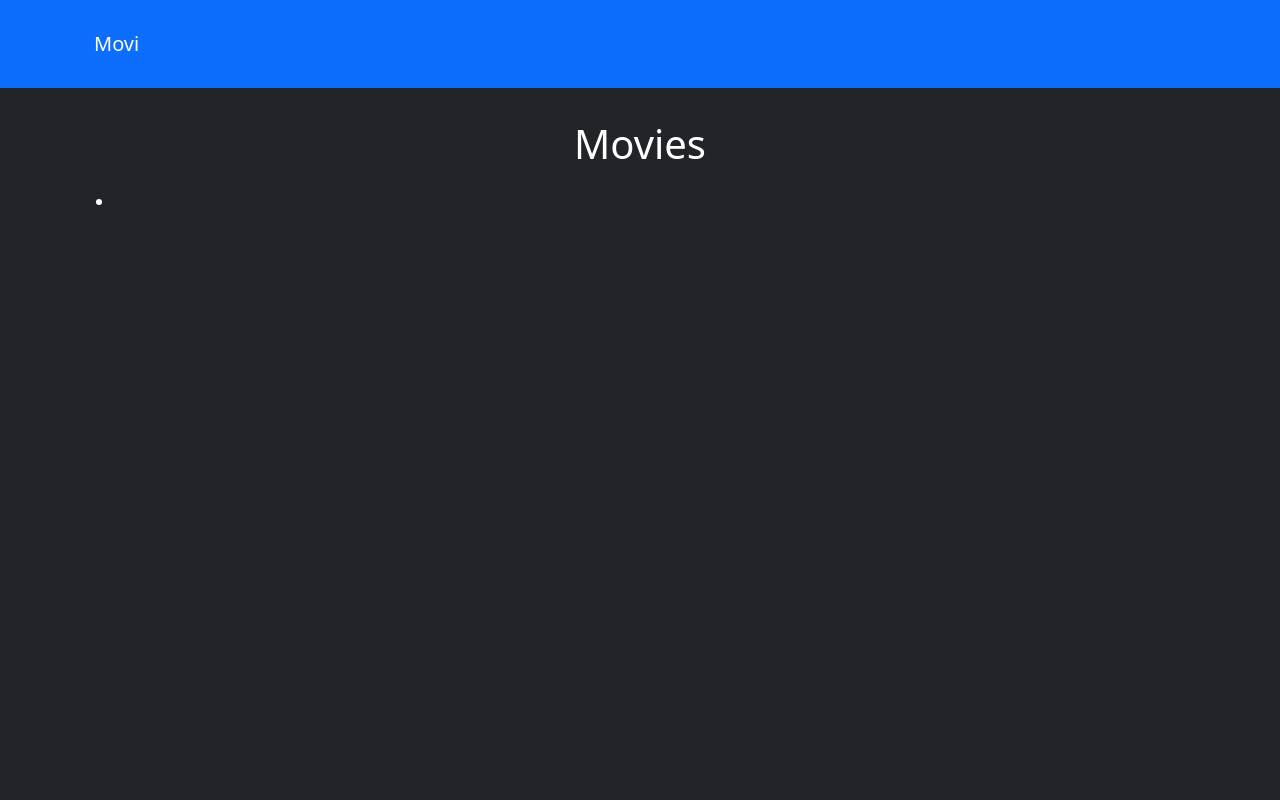
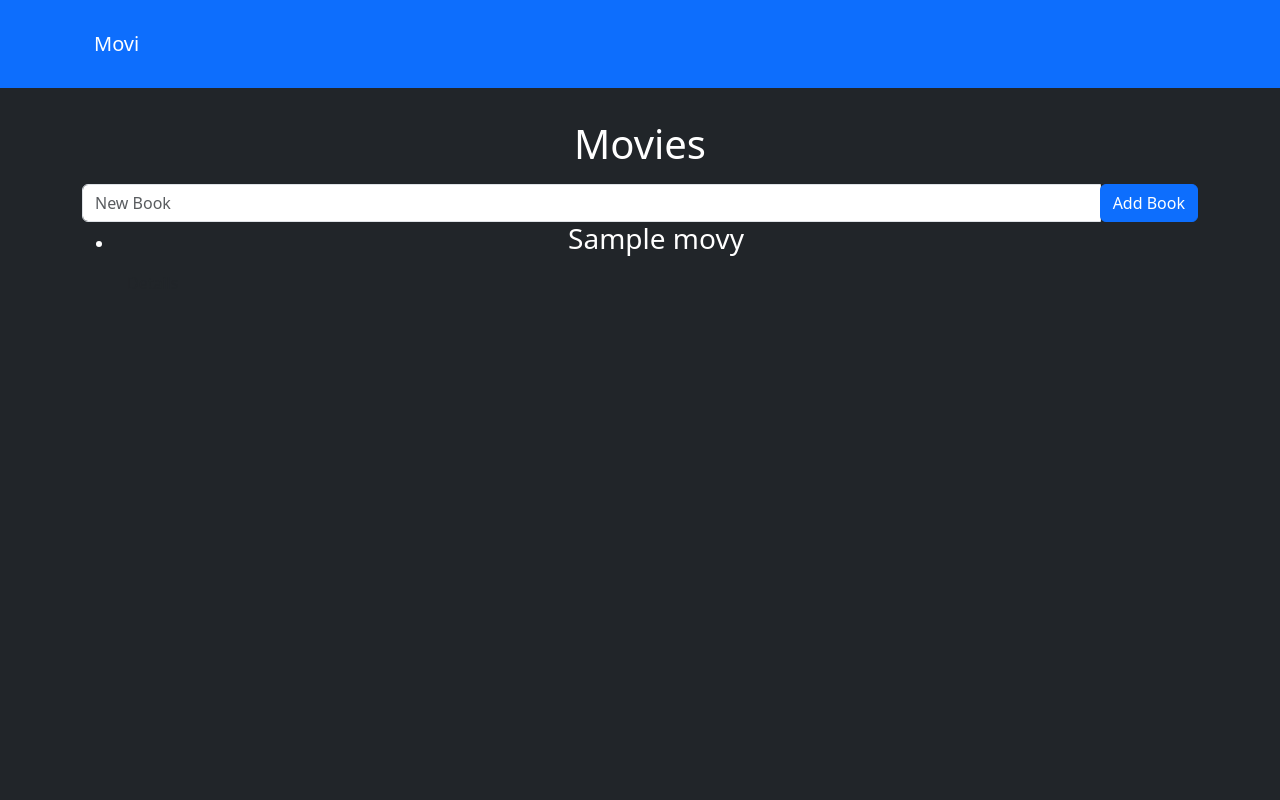
Before and after one commit to DPro23/MoviWebApp, a Flask app: page /users/1/movies in a window 1280 px wide. Run offline with Flask 3, Linux system fonts and the light colour scheme; tables that the repository leaves empty hold one stand-in row (values such as "Sample post").

Commit message:
Implement add movie logic, handle form, fetch API and validate results, handle exceptions

```diff
--- a/app.py
+++ b/app.py
@@ -2,6 +2,7 @@ from dotenv import load_dotenv
 from flask import Flask, render_template, redirect, request, url_for
 from data_manager import DataManager
 from models import db, Movie
+import requests
 import os
 
 # load secrets from .env
@@ -10,8 +11,7 @@ load_dotenv()
 # Formatting the API url
 API_BASE_URL = os.environ.get("API_BASE_URL")
 API_KEY = os.getenv("API_KEY")
-API_USER_KEY = os.getenv("API_USER_KEY")
-API_URL = f"{API_BASE_URL}?i={API_USER_KEY}&apikey={API_KEY}&"
+API_URL = f"{API_BASE_URL}?apikey={API_KEY}&"
 
 # Database path
 MOVIES_DB = 'data/movies.db'
@@ -62,7 +62,7 @@ def create_user():
 def list_movies(user_id):
     """Shows user's movies"""
     movies = data_manager.get_movies(user_id)
-    return render_template('movies.html', movies=movies)
+    return render_template('movies.html', user_id=user_id, movies=movies)
 
 
 @app.route('/users/<int:user_id>/movies', methods=['POST'])
@@ -72,7 +72,101 @@ def add_movie(user_id):
     It generates a Movie object filled with infos
     fetched by OMDb API
     """
-    pass
+    try:
+        input_name = request.form['name'].strip()
+
+        if input_name == '':
+            error = 'Invalid title!'
+            return redirect(url_for('list_movies', user_id=user_id, error=error))
+
+        # fetch from API by input_name as param
+        query_params = {
+            "type": "movie",
+            't': input_name,
+            'plot': 'full'
+        }
+
+        # Fetch movies data from OMDbAPI
+        api_result = requests.get(API_URL, params=query_params).json()
+
+        # Movie not found
+        if api_result['Response'] == 'False' or len(api_result) == 0:
+            error = 'Movie not found!'
+            return redirect(url_for('list_movies', user_id=user_id, error=error))
+
+        # Define initial Movie object attributes
+        new_movie = {
+            "name": input_name,
+            "director": '',
+            "year": 0,  # int
+            "poster_url": '',  # string
+            "user_id": user_id  # int
+        }
+
+        if 'Title' in api_result:
+            book_name = api_result['Title'].strip()
+            if book_name == '':
+                error = 'Invalid title!'
+                return redirect(url_for('list_movies', user_id=user_id, error=error))
+
+            new_movie['name'] = book_name
+
+        # Stops if movie is already in the database
+        if new_movie['name'] in data_manager.get_movies(user_id):
+            error = f'Movie {new_movie["name"]} already exists!'
+            return redirect(url_for('list_movies', user_id=user_id, error=error))
+
+        if 'Year' in api_result:
+            year = api_result['Year'].strip()
+            if year.isdigit():
+                new_movie['year'] = int(year)
+            else:
+                error = 'Sorry, invalid year format from API!'
+                return redirect(url_for('list_movies', user_id=user_id, error=error))
+
+        if 'Director' in api_result:
+            director = api_result['Director'].strip()
+            if director == '':
+                error = "Can't find director for this movie!"
+                return redirect(url_for('list_movies', user_id=user_id, error=error))
+
+            new_movie['director'] = director
+
+        if 'Poster' in api_result:
+            poster_url = api_result['Poster'].strip()
+            if poster_url == '':
+                error = "Can't find poster for this movie!"
+                return redirect(url_for('list_movies', user_id=user_id, error=error))
+
+            new_movie['poster_url'] = poster_url
+
+        success = f'Movie "{new_movie["name"]}" added!'
+
+        # Create the Movie object
+        new_movie = Movie(
+            name=new_movie['name'],
+            director=new_movie['director'],
+            year=new_movie['year'],  # int
+            poster_url=new_movie['poster_url'],  # string
+            user_id=new_movie['user_id']  # int
+        )
+        print(new_movie)
+        # Add movie to the user's movies list
+        data_manager.add_movie(new_movie)
+        return redirect(url_for('list_movies', user_id=user_id, success=success))
+
+    # API error
+    except requests.exceptions.RequestException as _req_error:
+        error = 'There is a problem with the API, try again later!'
+        return redirect(url_for('list_movies', user_id=user_id, error=error))
+
+    except KeyError as key_error:
+        error = f'There is a problem with the key: {key_error}'
+        return redirect(url_for('list_movies', user_id=user_id, error=error))
+
+    except TypeError as type_error:
+        error = 'There is a problem with the type of response.'
+        return redirect(url_for('list_movies', user_id=user_id, error=error))
 
 
 @app.route('/users/<int:user_id>/movies/<int:movie_id>/update', methods=['POST'])
--- a/models/main.py
+++ b/models/main.py
@@ -10,7 +10,7 @@ class User(db.Model):
     name = db.Column(db.String(100), nullable=False)
 
     def __repr__(self):
-        return f"User: (id:{self.id}, name:{self.name})"
+        return f"User: (id: {self.id}, name: {self.name})"
 
 
 class Movie(db.Model):
@@ -26,4 +26,5 @@ class Movie(db.Model):
     user = db.relationship(User, backref='movies', foreign_keys=[user_id])
 
     def __repr__(self):
-        return f"Movie: (id:{self.id}, title:{self.name}, user:{self.user.name})"
+        return (f"Movie: (id: {self.id}, title: {self.name},"
+                f" year: {self.year}, director: {self.director})")
--- a/templates/base.html
+++ b/templates/base.html
@@ -16,10 +16,10 @@
         </nav>
     </div>
     {% if request.args.get('error') %}
-    <p class="text-bg-danger text-center p-3">{{ request.args.get('error') }}</p>
+    <div class="alert alert-danger alert-dismissible fade show text-center p-3">{{ request.args.get('error') }}</div>
     {% endif %}
     {% if request.args.get('success') %}
-    <p class="text-bg-success text-center p-3">{{ request.args.get('success') }}</p>
+    <div class="alert alert-success alert-dismissible fade show text-center p-3">{{ request.args.get('success') }}</div>
     {% endif %}
     {% block content %}{% endblock %}
     <script src="https://cdn.jsdelivr.net/npm/bootstrap@5.3.8/dist/js/bootstrap.bundle.min.js" integrity="sha384-FKyoEForCGlyvwx9Hj09JcYn3nv7wiPVlz7YYwJrWVcXK/BmnVDxM+D2scQbITxI" crossorigin="anonymous"></script>
--- a/templates/movies.html
+++ b/templates/movies.html
@@ -7,9 +7,18 @@ Home
 {% block content %}
 <div class="container py-4">
     <h1 class="text-center p-2">Movies</h1>
+    <form action="{{ url_for('add_movie', user_id=user_id) }}" method="post">
+        <div class="input-group">
+              <input type="text" class="form-control" name="name" id="name" placeholder="New Book" aria-label="New Book" aria-describedby="basic-addon2" required>
+              <div class="input-group-append">
+                <input class="btn btn-primary" type="submit" value="Add Book">
+              </div>
+        </div>
+    </form>
     <ul class="user-list">
         {% for movie in movies %}
         <li class="user-entry">
+            <h3 class="text-center">{{ movie.name }}</h3>
             <a href="{{ url_for('index', movie_id=movie.id) }}" class="btn">Details</a>
         </li>
         {% endfor %}
```
